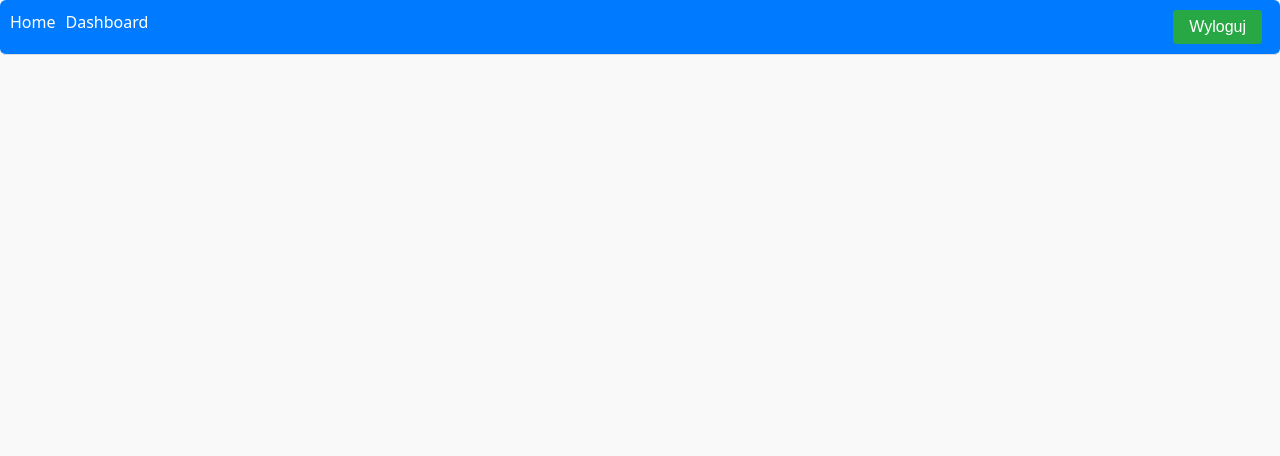
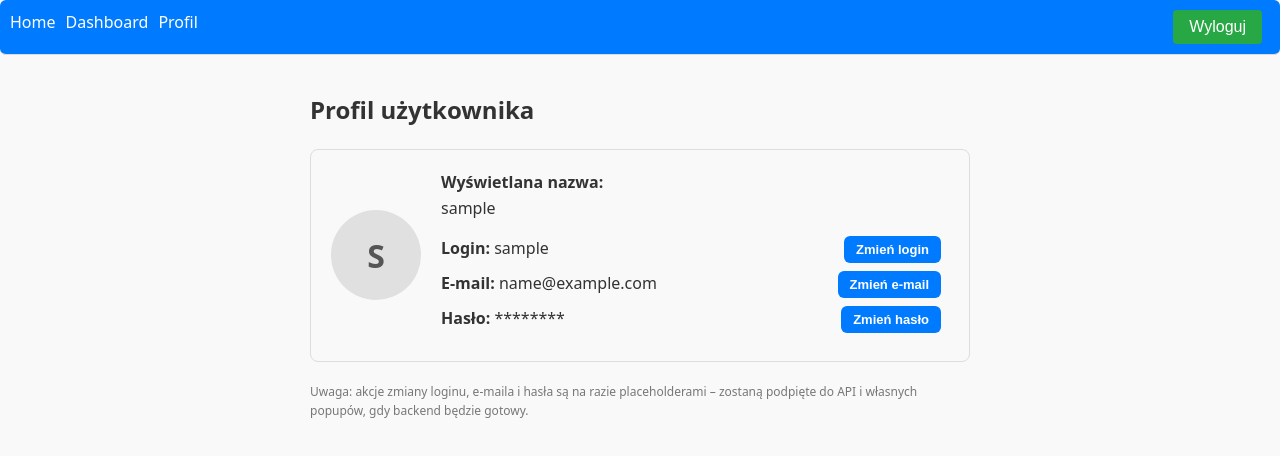
Before and after one commit to ironnext22/MPT, a React (Create React App) app in the folder Frontend/forms/: page /profile in a window 1280 px wide. Shown: the top 456 px of the page. Built offline with nearby package versions, Linux system fonts and the light colour scheme; no server answers; sample sign-in values are in the browser's storage.

Commit message:
popup fix + Profil page

```diff
--- a/Frontend/forms/src/App.js
+++ b/Frontend/forms/src/App.js
@@ -10,8 +10,8 @@ import SubmissionsList from "./pages/SubmissionsList";
 import Home from "./pages/Home";
 import { AuthContext } from "./contexts/AuthContext";
 import AppModal from "./components/AppModal";
+import Profile from "./pages/Profile";
 
-// KONTEKST MODALA – żeby móc go wywoływać z innych komponentów
 export const ModalContext = createContext({
     showModal: () => {},
     closeModal: () => {},
@@ -65,9 +65,15 @@ export default function App() {
                             Home
                         </Link>
                         {token && (
-                            <Link to="/dashboard" style={{ marginRight: 10 }}>
-                                Dashboard
-                            </Link>
+                            <>
+                                <Link to="/dashboard" style={{ marginRight: 10 }}>
+                                    Dashboard
+                                </Link>
+                                {/* Link do profilu – tylko dla zalogowanego */}
+                                <Link to="/profile" style={{ marginRight: 10 }}>
+                                    Profil
+                                </Link>
+                            </>
                         )}
                     </div>
 
@@ -118,6 +124,14 @@ export default function App() {
                             </PrivateRoute>
                         }
                     />
+                    <Route
+                        path="/profile"
+                        element={
+                            <PrivateRoute>
+                                <Profile />
+                            </PrivateRoute>
+                        }
+                    />
 
                     <Route path="/forms/public/:token" element={<PublicForm />} />
                 </Routes>
--- a/Frontend/forms/src/pages/Dashboard.js
+++ b/Frontend/forms/src/pages/Dashboard.js
@@ -44,7 +44,7 @@ export default function Dashboard() {
         }
     }
 
-    useEffect(() => { load(); }, [modal,load]);
+    useEffect(() => { load(); }, [modal]);
 
     // 2. AKCJA: Przejdź do wypełniania
     async function handleFillForm(formId) {
--- /dev/null
+++ b/Frontend/forms/src/pages/Profile.js
@@ -0,0 +1,178 @@
+import React, { useContext, useMemo } from "react";
+import { AuthContext } from "../contexts/AuthContext";
+
+function parseJwt(token) {
+    if (!token) return null;
+    try {
+        const base64 = token.split(".")[1];
+        if (!base64) return null;
+        const json = atob(base64.replace(/-/g, "+").replace(/_/g, "/"));
+        return JSON.parse(json);
+    } catch (e) {
+        console.warn("Nie udało się zdekodować JWT", e);
+        return null;
+    }
+}
+
+export default function Profile() {
+    const { token } = useContext(AuthContext);
+
+    const userInfo = useMemo(() => {
+        if (!token) return null;
+        const payload = parseJwt(token) || {};
+
+        const username =
+            payload.preferred_username ||
+            payload.username ||
+            payload.sub ||
+            "użytkownik";
+
+        const email =
+            payload.email || "brak";
+
+        return {
+            username,
+            email,
+            displayName: username, // teraz = login, później osobne pole w bazie
+        };
+    }, [token]);
+
+    const initials =
+        (userInfo?.displayName || "U")
+            .split(" ")
+            .map((p) => p[0])
+            .join("")
+            .toUpperCase()
+            .slice(0, 2);
+
+    const maskedPassword = "********"; // placeholder
+
+    return (
+        <div style={{ padding: 20, maxWidth: 700, margin: "0 auto" }}>
+            <h2>Profil użytkownika</h2>
+
+            <div
+                style={{
+                    marginTop: 20,
+                    padding: 20,
+                    borderRadius: 8,
+                    border: "1px solid #ddd",
+                    display: "flex",
+                    gap: 20,
+                    alignItems: "center",
+                    background: "#f9f9f9",
+                }}
+            >
+                {/* Placeholder dla awatara */}
+                <div
+                    style={{
+                        width: 90,
+                        height: 90,
+                        borderRadius: "50%",
+                        background: "#e0e0e0",
+                        display: "flex",
+                        alignItems: "center",
+                        justifyContent: "center",
+                        fontSize: 32,
+                        fontWeight: "bold",
+                        color: "#555",
+                        flexShrink: 0,
+                    }}
+                >
+                    {initials}
+                </div>
+
+                {/* Informacje o użytkowniku + przyciski obok */}
+                <div style={{ flex: 1 }}>
+                    {/* Wyświetlana nazwa */}
+                    <div style={{ marginBottom: 14 }}>
+                        <div style={{ fontWeight: "bold" }}>
+                            Wyświetlana nazwa:
+                        </div>
+                        <div>{userInfo?.displayName || "—"}</div>
+                    </div>
+
+                    {/* Login + przycisk zmiany */}
+                    <div style={rowStyle}>
+                        <div>
+                            <strong>Login:</strong>{" "}
+                            {userInfo?.username || "—"}
+                        </div>
+                        <button
+                            type="button"
+                            style={btnInlineStyle}
+                            onClick={() => {
+                                // TODO: modal zmiany loginu
+                                console.log("TODO: zmiana loginu");
+                            }}
+                        >
+                            Zmień login
+                        </button>
+                    </div>
+
+                    {/* E-mail + przycisk zmiany */}
+                    <div style={rowStyle}>
+                        <div>
+                            <strong>E-mail:</strong>{" "}
+                            {userInfo?.email || "—"}
+                        </div>
+                        <button
+                            type="button"
+                            style={btnInlineStyle}
+                            onClick={() => {
+                                // TODO: modal zmiany e-maila
+                                console.log("TODO: zmiana e-maila");
+                            }}
+                        >
+                            Zmień e-mail
+                        </button>
+                    </div>
+
+                    {/* Hasło (zagwiazdkowane) + przycisk zmiany */}
+                    <div style={rowStyle}>
+                        <div>
+                            <strong>Hasło:</strong>{" "}
+                            <span>{maskedPassword}</span>
+                        </div>
+                        <button
+                            type="button"
+                            style={btnInlineStyle}
+                            onClick={() => {
+                                // TODO: modal zmiany hasła
+                                console.log("TODO: zmiana hasła");
+                            }}
+                        >
+                            Zmień hasło
+                        </button>
+                    </div>
+                </div>
+            </div>
+
+            <div style={{ marginTop: 20, fontSize: 12, color: "#777" }}>
+                Uwaga: akcje zmiany loginu, e-maila i hasła są na razie
+                placeholderami – zostaną podpięte do API i własnych popupów,
+                gdy backend będzie gotowy.
+            </div>
+        </div>
+    );
+}
+
+const rowStyle = {
+    marginBottom: 8,
+    display: "flex",
+    justifyContent: "space-between",
+    alignItems: "center",
+    gap: 10,
+};
+
+const btnInlineStyle = {
+    padding: "6px 12px",
+    borderRadius: 6,
+    border: "none",
+    background: "#007bff",
+    cursor: "pointer",
+    fontWeight: 600,
+    fontSize: 13,
+    color: "#fff",
+    whiteSpace: "nowrap",
+};
--- a/Frontend/forms/src/pages/PublicForm.js
+++ b/Frontend/forms/src/pages/PublicForm.js
@@ -19,7 +19,7 @@ export default function PublicForm() {
                     "Błąd",
                     "Link do ankiety jest nieprawidłowy lub wygasł.")
             );
-    }, [token,modal]);
+    }, [token, modal]);
 
     // tekst + single_choice (jedna wartość)
     const handleAnswerChange = (qId, value) => {
--- a/Frontend/forms/src/pages/SubmissionsList.js
+++ b/Frontend/forms/src/pages/SubmissionsList.js
@@ -27,7 +27,7 @@ export default function SubmissionsList() {
                 modal.showModal("Błąd", "Nie udało się załadować wyników ankiety.");
                 nav("/dashboard");
             });
-    }, [id, nav,modal]);
+    }, [id, nav, modal]);
 
     if (loading) return <div style={{ padding: 20 }}>Ładowanie wyników...</div>;
 
```
